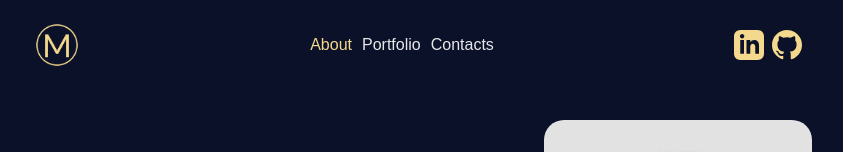
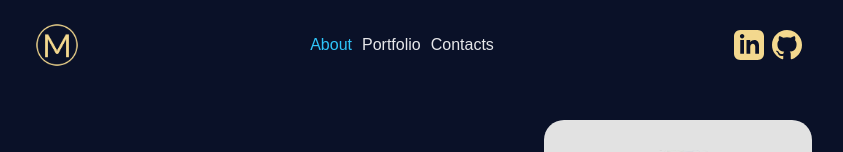
Before and after one commit to MarkiMark01/portfolio_vite_sass, a React (Vite) app: page / in a window 1280 px wide. In both pictures the pointer is over the link "About". Shown: the top 152 px of the page, without its empty margins (218-1061 px from the left). Built offline with nearby package versions, Linux system fonts and the light colour scheme.

Commit message:
updated main.scss

```diff
--- a/src/components/pages/header/header.module.scss
+++ b/src/components/pages/header/header.module.scss
@@ -14,9 +14,10 @@
         color: rgba(255, 255, 255, 0.9);
 
         & a:hover{
-            color: #f3d88e;
+            color: #2fc5f9;
         }
     }
+
 
     .navIcons{
         display: flex;
--- a/src/components/pages/main/main.module.scss
+++ b/src/components/pages/main/main.module.scss
@@ -36,5 +36,10 @@
         border-radius: 7px;
         font-size: 1.4rem;
         margin-top: 20px;
+
+        &:hover{
+            color: #2fc5f9;
+            border: 3px solid #fff;
+        }
       }
 }
```
